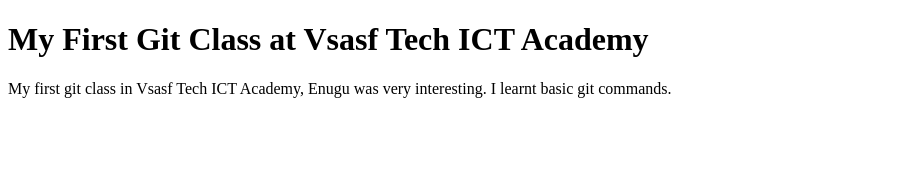
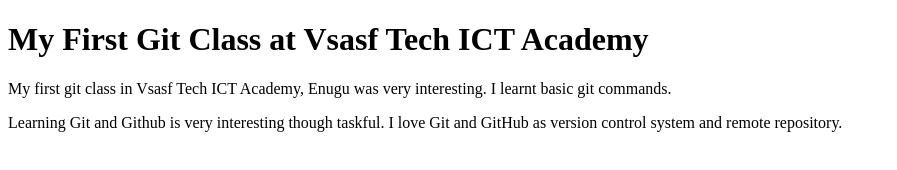
Before and after one commit to Ceeof042/joseph, a plain HTML site: page index.html in a window 1280 px wide. Shown: the whole page, without its empty margins (0-897 px from the left). Drawn offline with Linux system fonts and the light colour scheme.

Commit message:
modified index file

```diff
--- a/index.html
+++ b/index.html
@@ -10,5 +10,9 @@
 <p>
     My first git class in Vsasf Tech ICT Academy, Enugu was very interesting. I learnt basic git commands.
 </p>
+<p>
+    Learning Git and Github is very interesting though taskful.
+    I love Git and GitHub as version control system and remote repository.
+</p>
 </body>
 </html>
```
